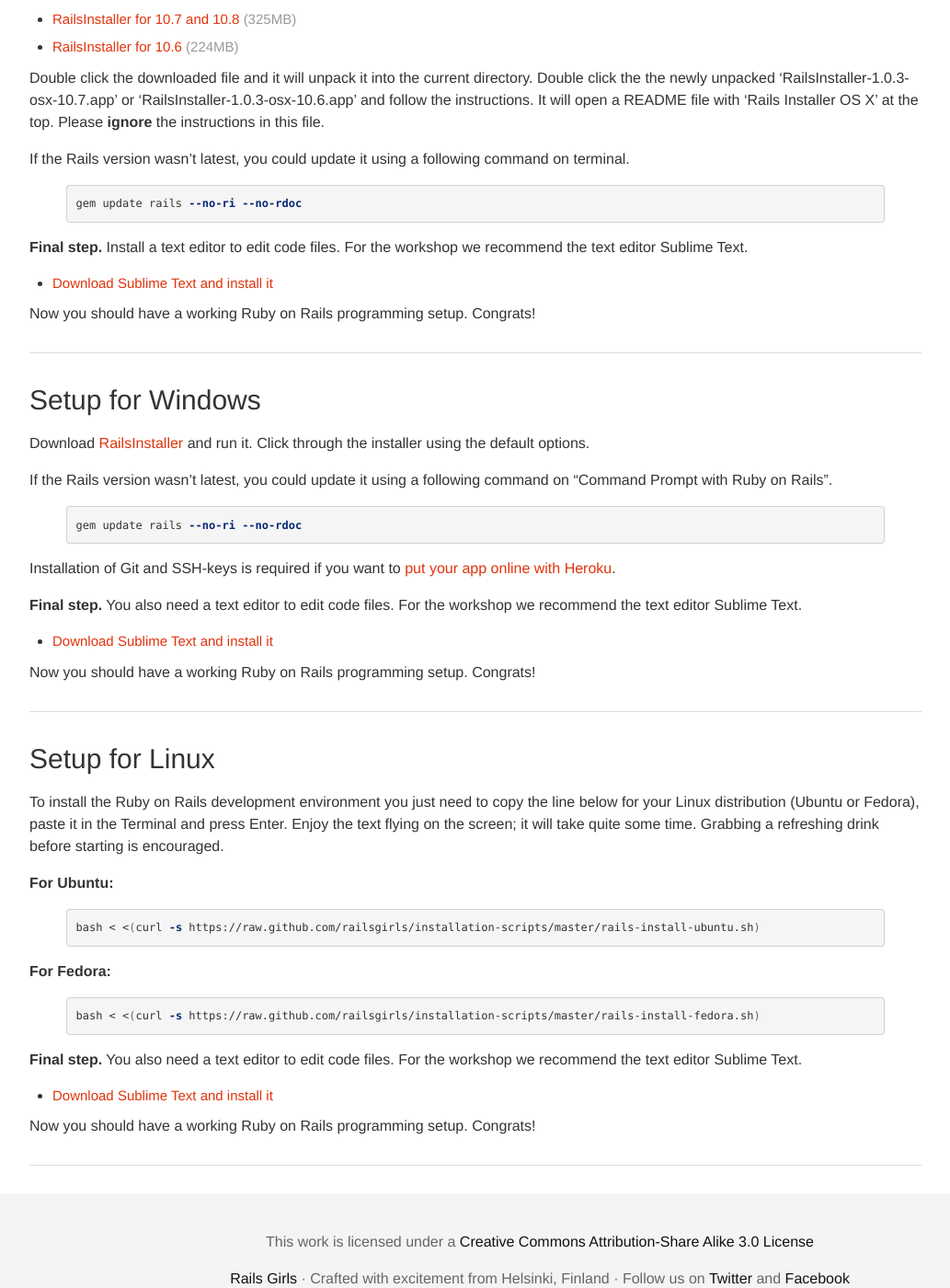
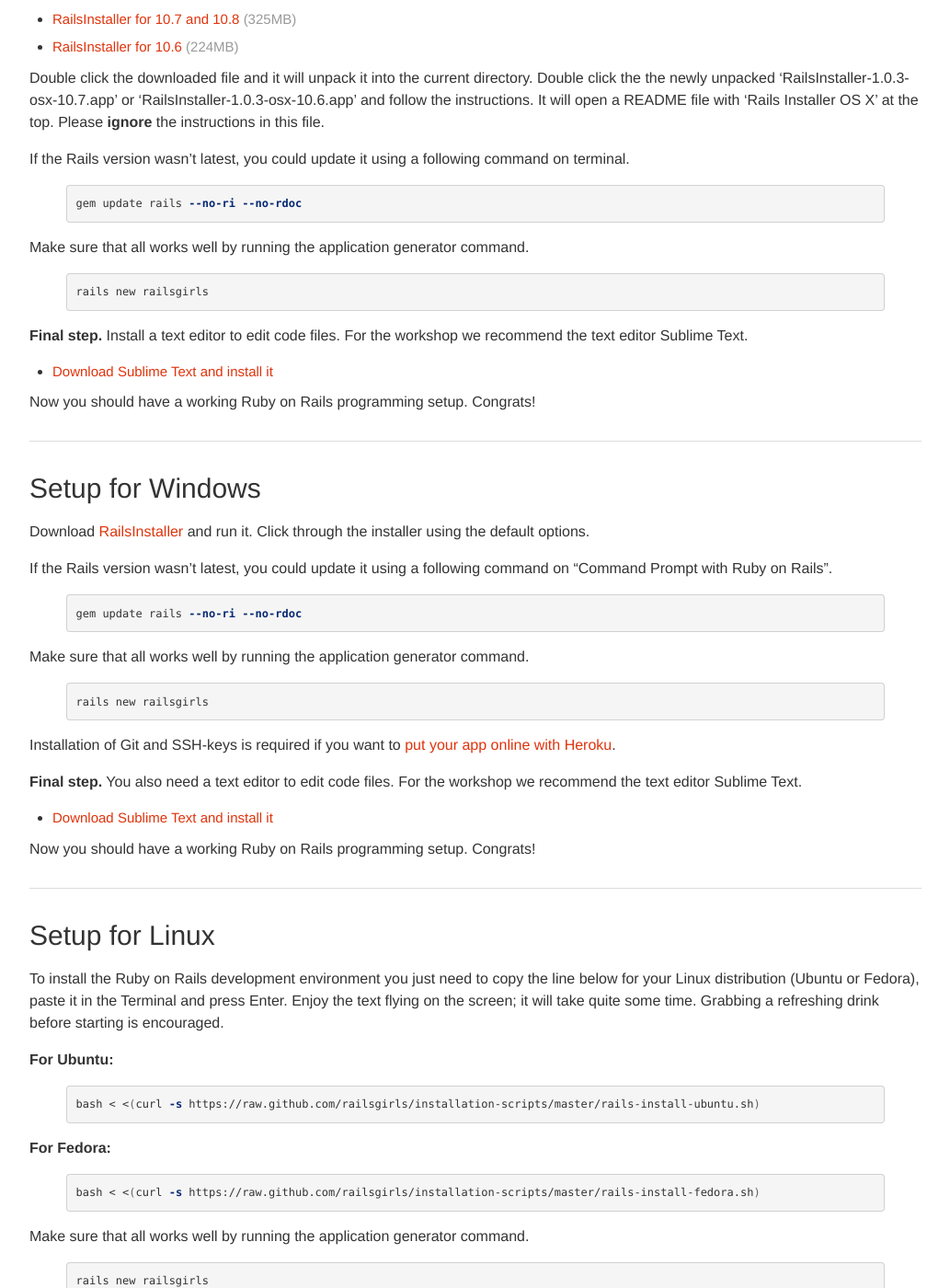
Before and after one commit to railsgirls/guides.railsgirls.com, a Jekyll site: the page built from _posts/2013-05-02-install.markdown, in a window 1280 px wide and 1400 px high, scrolled down 1531 px. Shown: the whole window at 92% size, without its empty margins (53-1086 px from the left). Built offline with Jekyll 4.4.1, drawn with Linux system fonts in a browser that asks for light colours; nearby versions of some CDN libraries; Markdown is read by kramdown in place of the engine named in the settings.

Commit message:
Added instruction to test application generator.
Emphasis to test application generator to uncover eventual problems mainly on Win platform.

```diff
--- a/_posts/2013-05-02-install.markdown
+++ b/_posts/2013-05-02-install.markdown
@@ -42,6 +42,12 @@
 gem update rails --no-ri --no-rdoc
 {% endhighlight %}
 
+Make sure that all works well by running the application generator command.
+
+{% highlight sh %}
+rails new railsgirls
+{% endhighlight %}
+
 **Final step.** Install a text editor to edit code files. For the workshop we recommend the text editor Sublime Text.
 
 * [Download Sublime Text and install it](http://www.sublimetext.com/2)
@@ -58,6 +64,12 @@
 
 {% highlight sh %}
 gem update rails --no-ri --no-rdoc
+{% endhighlight %}
+
+Make sure that all works well by running the application generator command.
+
+{% highlight sh %}
+rails new railsgirls
 {% endhighlight %}
 
 Installation of Git and SSH-keys is required if you want to [put your app online with Heroku](/heroku).
@@ -86,6 +98,12 @@
 bash < <(curl -s https://raw.github.com/railsgirls/installation-scripts/master/rails-install-fedora.sh)
 {% endhighlight %}
 
+Make sure that all works well by running the application generator command.
+
+{% highlight sh %}
+rails new railsgirls
+{% endhighlight %}
+
 **Final step.** You also need a text editor to edit code files. For the workshop we recommend the text editor Sublime Text.
 
 * [Download Sublime Text and install it](http://www.sublimetext.com/2)
```
